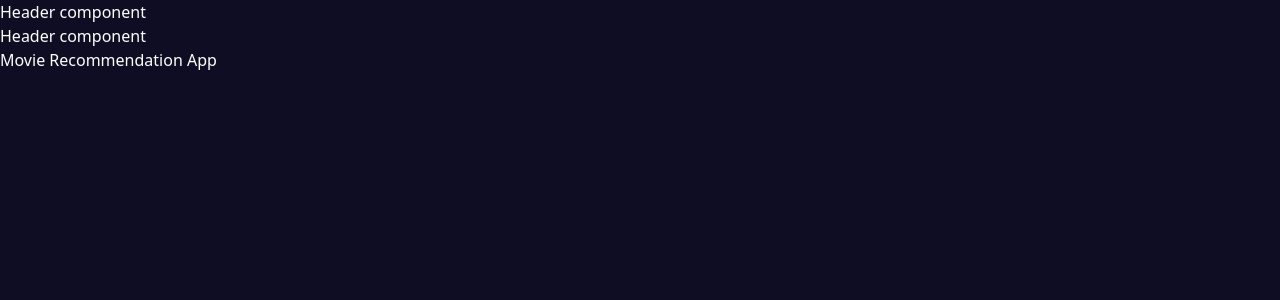
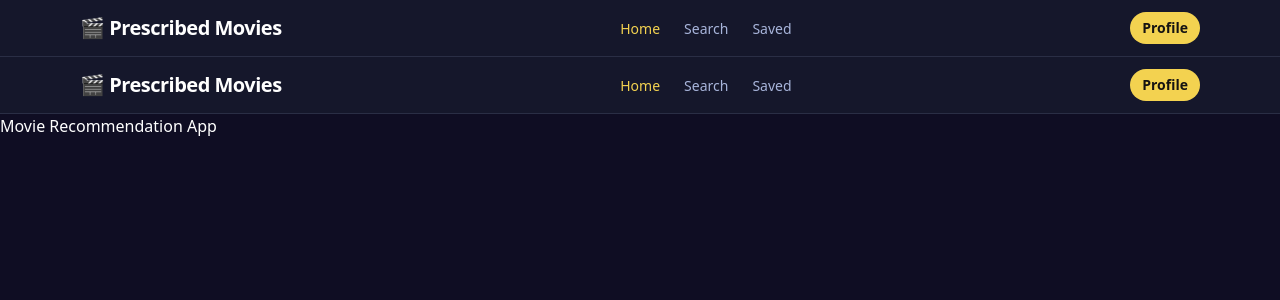
Before and after one commit to LeonNjoroge/alx-project-nexus, a Next.js app in the folder movie-app/: page / in a window 1280 px wide. Shown: the top 300 px of the page. Built offline with nearby package versions, Linux system fonts and the light colour scheme.

Commit message:
feat: configure nav bar to route to different pages

```diff
--- a/movie-app/src/components/Header.tsx
+++ b/movie-app/src/components/Header.tsx
@@ -1,20 +1,61 @@
-import {useRouter} from "next/router";
 
-export default function Header() {
-    const navLinks = [
+import Link from "next/link";
+import { useRouter } from "next/router";
+import clsx from "clsx";
+
+const nav = [
     { name: "Home", href: "/" },
     { name: "Search", href: "/search" },
     { name: "Saved", href: "/saved" },
-        { name: "Profile", href: "/profile" },
 ];
 
-    const router = useRouter();
+export default function Header() {
+    const { pathname } = useRouter();
 
+    return (
+        <header className="sticky top-0 z-50 border-b bg-[var(--app-surface)] border-[var(--app-border)]">
+            <div className="mx-auto flex max-w-6xl items-center justify-between px-4 py-3">
+                {/* Brand */}
+                <Link href="/" className="flex items-center gap-2 select-none">
+          <span className="text-xl font-semibold tracking-tight text-[var(--app-fg)]">
+            🎬 Prescribed Movies
+          </span>
+                </Link>
 
+                {/* Nav */}
+                <nav aria-label="Main">
+                    <ul className="flex items-center gap-6">
+                        {nav.map((item) => {
+                            const active = pathname === item.href;
+                            return (
+                                <li key={item.name}>
+                                    <Link
+                                        href={item.href}
+                                        className={clsx(
+                                            "text-sm font-medium transition-colors",
+                                            active
+                                                ? "text-[var(--app-primary)]"
+                                                : "text-[var(--app-muted)] hover:text-[var(--app-fg)]"
+                                        )}
+                                    >
+                                        {item.name}
+                                    </Link>
+                                </li>
+                            );
+                        })}
+                    </ul>
+                </nav>
 
-    return(
-     <header>
-        Header component
+                {/* CTA (optional) */}
+                <Link
+                    href="/profile"
+                    className="rounded-full px-3 py-1.5 text-sm font-semibold
+                     bg-[var(--app-primary)] text-[var(--app-primary-contrast)]
+                     hover:opacity-90 transition-opacity"
+                >
+                    Profile
+                </Link>
+            </div>
         </header>
     );
-};
+}
```
Lines whose indentation alone changed are shown as unchanged.
